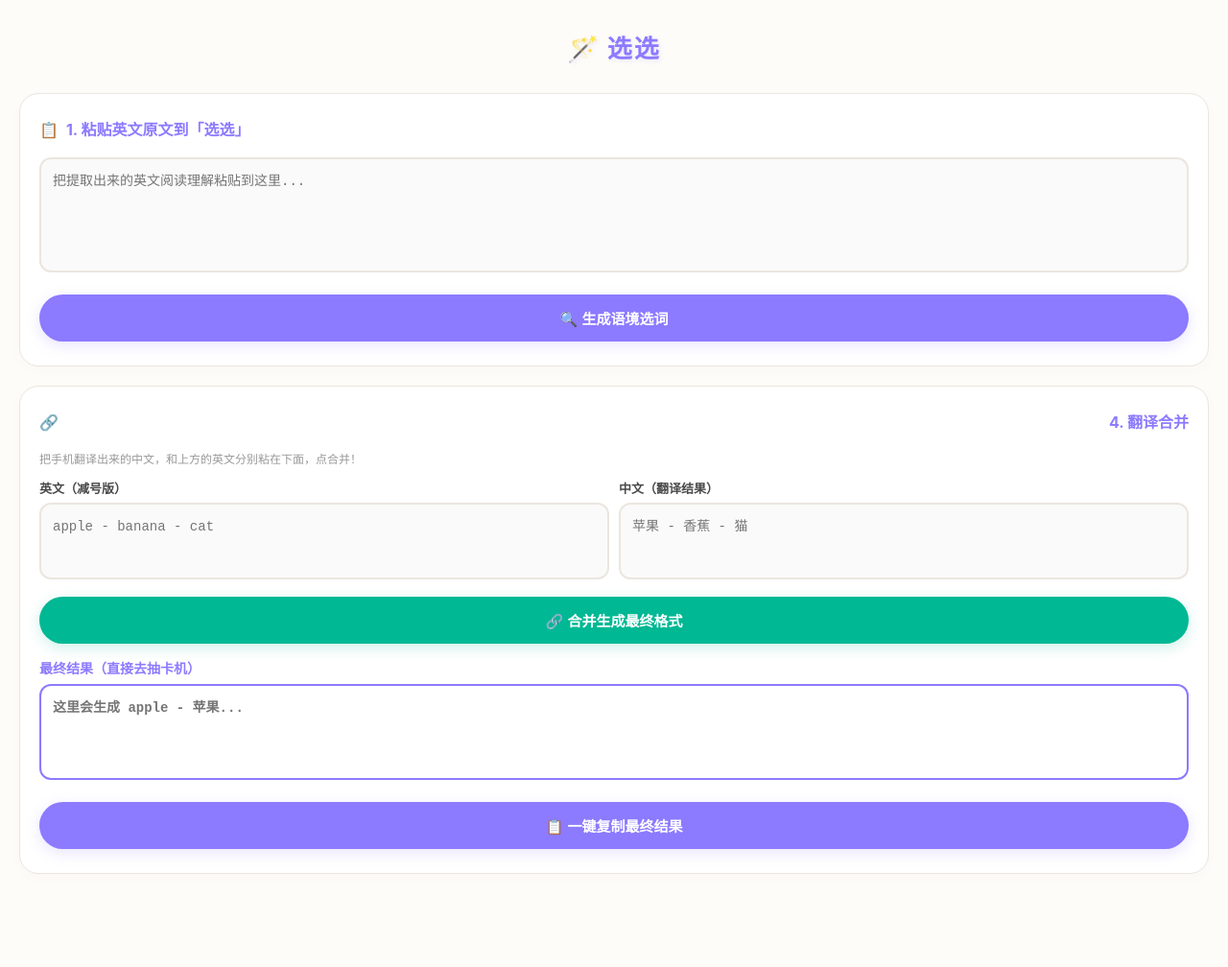
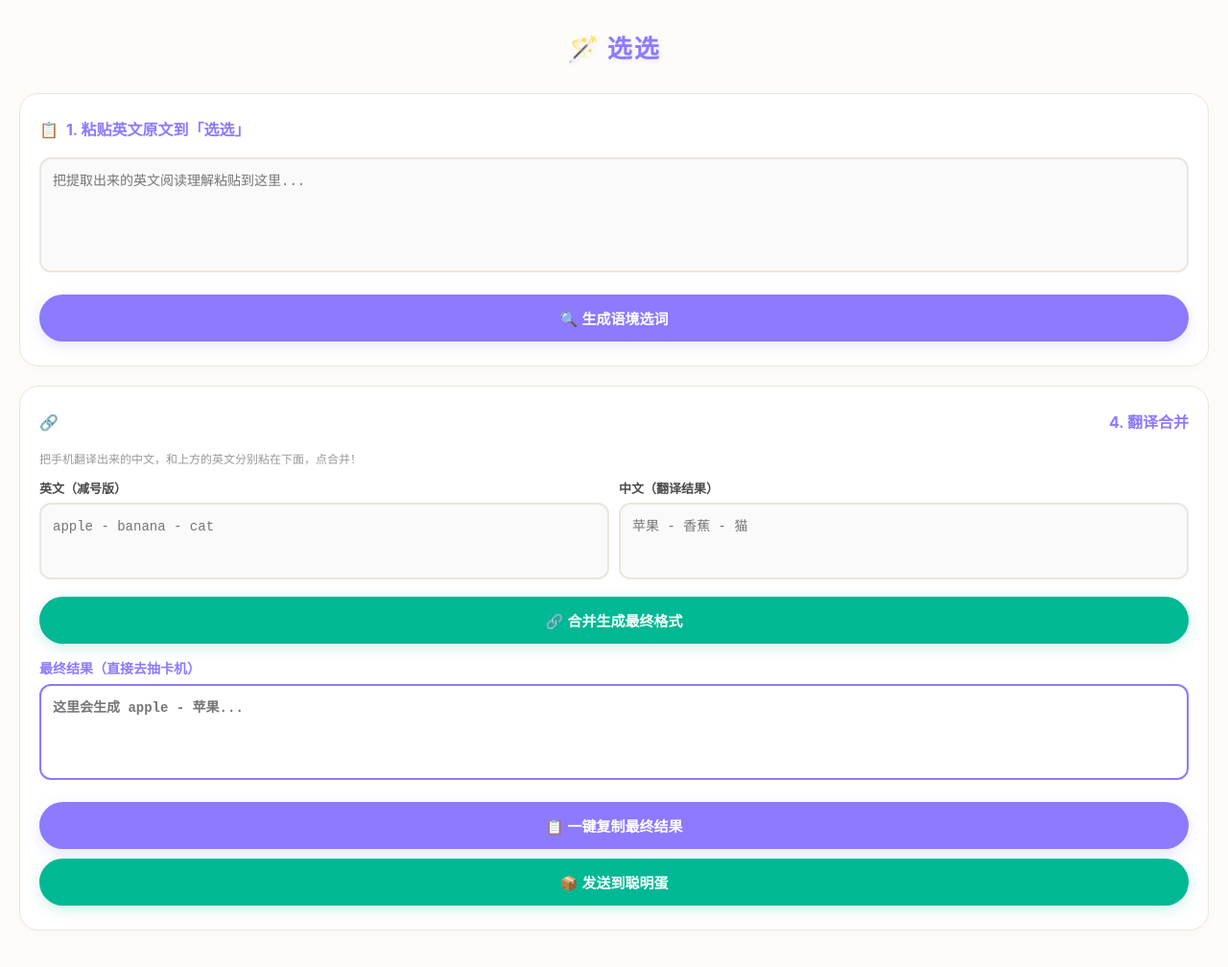
Before and after one commit to Wess-7/my-ocr, a plain HTML site: page ocr.html in a window 1280 px wide. Shown: the whole page at 96% size. Before the commit the page ends 971 px from the top, so only its background shows below. Drawn offline with Linux system fonts and the light colour scheme.

Commit message:
Add files via upload

```diff
--- a/ocr.html
+++ b/ocr.html
@@ -51,6 +51,7 @@
   .btn-generate { background: #FFB259; box-shadow: 0 4px 15px rgba(255, 178, 89, 0.2); margin-top: 10px;}
   .btn-merge { background: #00B894; box-shadow: 0 4px 15px rgba(0, 184, 148, 0.2); margin-top: 10px;}
   .btn-copy { background: var(--primary); box-shadow: 0 4px 15px rgba(140, 122, 255, 0.2); margin-top: 10px;}
+  .btn-send { background: #00B894; box-shadow: 0 4px 15px rgba(0, 184, 148, 0.2); margin-top: 10px;}
 
   #readingArea { display: none; max-height: 40vh; overflow-y: auto; padding-right: 5px; background: #FAFAFA; border-radius: 12px; padding: 15px; margin-top: 15px; border: 1px solid var(--border);}
   .sentence-row { margin-bottom: 15px; line-height: 2.2; font-size: 15px; }
@@ -132,6 +133,9 @@
     <h4 style="color:var(--primary);">最终结果（直接去抽卡机）</h4>
     <textarea id="mergeOutput" class="result-textarea" style="border-color:var(--primary); height:100px;" readonly placeholder="这里会生成 apple - 苹果..."></textarea>
     <button class="btn btn-copy" onclick="copyMergeResult()">📋 一键复制最终结果</button>
+
+    <!-- 这里就是新增的按钮！ -->
+    <button class="btn btn-send" onclick="sendToSmart()">📦 发送到聪明蛋</button>
   </div>
 </div>
 
@@ -279,6 +283,35 @@ function copyMergeResult() {
     alert('复制失败，请手动长按文本框全选复制~');
   }
 }
+
+// ================= 新增：发送到聪明蛋 =================
+function sendToSmart() {
+  const output = document.getElementById('mergeOutput').value;
+  if (!output) {
+    alert("还没有生成合并结果哦，请先完成翻译合并！");
+    return;
+  }
+
+  // 把 "apple - 苹果" 解析成聪明蛋需要的格式 {ko: "apple", cn: "苹果"}
+  const lines = output.split('\n').filter(line => line.trim());
+  const words = [];
+  lines.forEach(line => {
+    const parts = line.split(' - ');
+    if (parts.length >= 2) {
+      words.push({ ko: parts[0].trim(), cn: parts.slice(1).join(' - ').trim() });
+    } else {
+      words.push({ ko: line.trim(), cn: '（待补充翻译）' });
+    }
+  });
+
+  if (words.length === 0) return alert("没有识别到有效格式。");
+
+  // 存入浏览器的“中转站”，固定为中文->英语
+  const payload = { target: 'en-US', native: 'zh-CN', words: words };
+  localStorage.setItem('smart_pending_words', JSON.stringify(payload));
+
+  alert(`✅ 成功打包 ${words.length} 个单词！\n\n请打开「聪明蛋」，确保你选的语言是【中文 ➡️ 英语】，打开后会自动接收！`);
+}
 </script>
 </body>
 </html>
```
